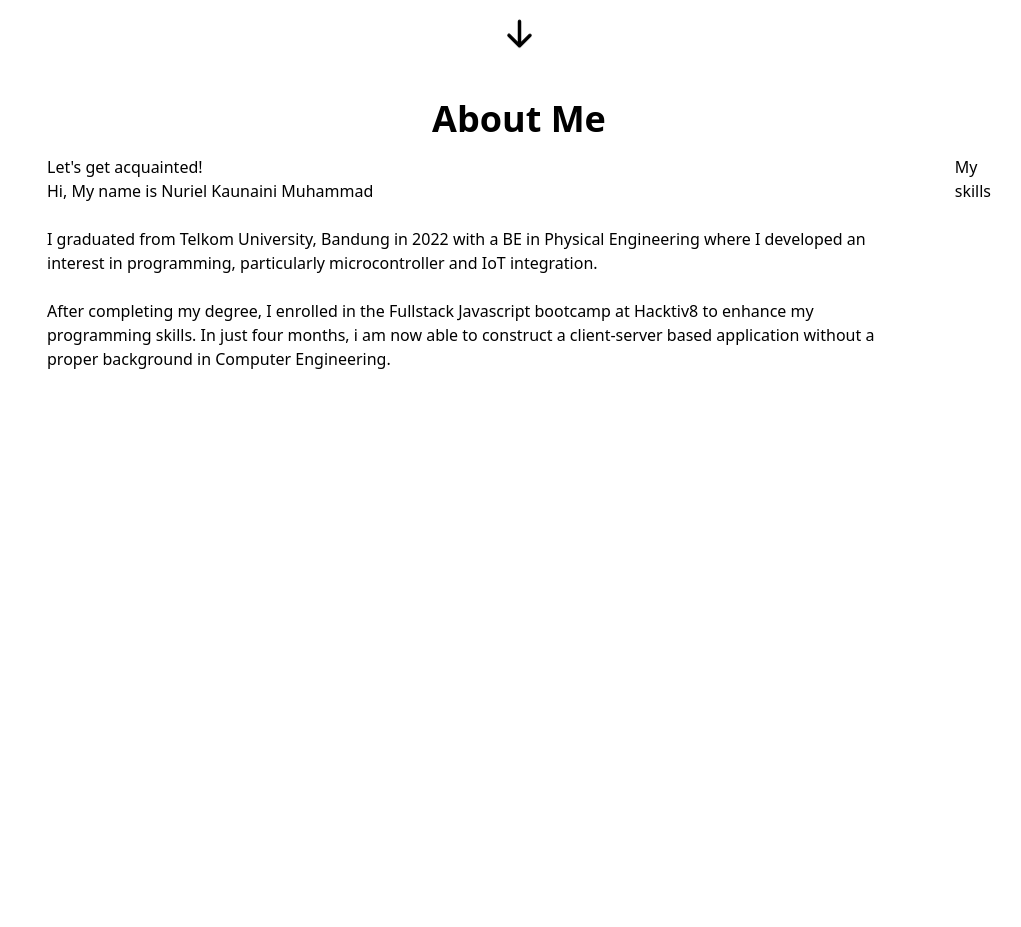
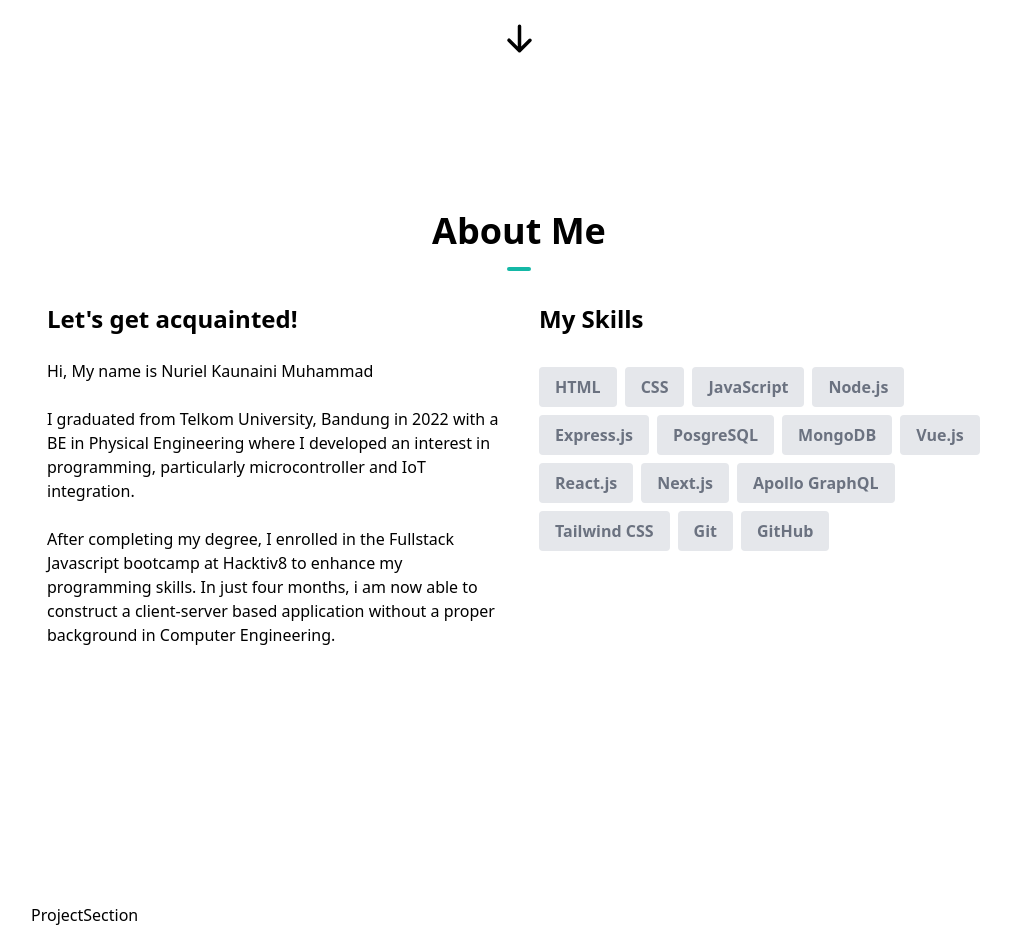
Before and after one commit to pleb00/personal-portfolio, a Next.js app: page / in a window 1280 px wide. Shown: the part 620-1547 px from the top of the page, without its empty margins (121-1142 px from the left). Before the commit the page ends 1007 px from the top, so only its background shows below. Built offline with nearby package versions, Linux system fonts and the light colour scheme.

Commit message:
feat: about me and skills added

```diff
--- a/app/page.tsx
+++ b/app/page.tsx
@@ -1,5 +1,6 @@
 import HeroSection from "@/components/HeroSection"
 import AboutSection from "@/components/AboutSection"
+import ProjectSection from "@/components/ProjectSection"
 
 
 export default function Home() {
@@ -8,6 +9,7 @@
 
       <HeroSection />
       <AboutSection />
+      <ProjectSection />
     </main>
   )
 }
--- a/components/AboutSection.tsx
+++ b/components/AboutSection.tsx
@@ -1,16 +1,35 @@
-"use client"
-import React from 'react'
+import React from "react"
+import Image from "next/image"
+
+const skills = [
+    { skill: "HTML" },
+    { skill: "CSS" },
+    { skill: "JavaScript" },
+    { skill: "Node.js" },
+    { skill: "Express.js" },
+    { skill: "PosgreSQL" },
+    { skill: "MongoDB" },
+    { skill: "Vue.js" },
+    { skill: "React.js" },
+    { skill: "Next.js" },
+    { skill: "Apollo GraphQL" },
+    { skill: "Tailwind CSS" },
+    { skill: "Git" },
+    { skill: "GitHub" },
+]
 
 const AboutSection = () => {
     return (
-        <section id='about'>
-            <div>
-                <h1 className='text-center font-bold text-4xl'>
+        <section id="about">
+            <div className="my-12 pb-12 md:pt-16 md:pb-48">
+                <h1 className="text-center font-bold text-4xl">
                     About Me
+                    <hr className="w-6 h-1 mx-auto my-4 bg-teal-500 border-0 rounded"></hr>
                 </h1>
-                <div className='flex flex-col space-y-10 items-stretch justify-center align-top md:flex-row md:text-left md:p-4 md:space-y-0 md:space-x-10  '>
-                    <div>
-                        <h1>
+
+                <div className="flex flex-col space-y-10 items-stretch justify-center align-top md:space-x-10 md:space-y-0 md:p-4 md:flex-row md:text-left">
+                    <div className="md:w-1/2 ">
+                        <h1 className="text-center text-2xl font-bold mb-6 md:text-left">
                             Let's get acquainted!
                         </h1>
                         <p>
@@ -25,13 +44,20 @@
                             After completing my degree, I enrolled in the Fullstack Javascript bootcamp at Hacktiv8 to enhance my programming skills. In just four months, i am now able to construct a client-server based application without a proper background in Computer Engineering.
                         </p>
                     </div>
-                    <div>
-                        <h1>
-                            My skills
-                        </h1>
-                        <p>
-
-                        </p>
+                    <div className="text-center md:w-1/2 md:text-left">
+                        <h1 className="text-2xl font-bold mb-6">My Skills</h1>
+                        <div className="flex flex-wrap flex-row justify-center z-10 md:justify-start">
+                            {skills.map((item, idx) => {
+                                return (
+                                    <p
+                                        key={idx}
+                                        className="bg-gray-200 px-4 py-2 mr-2 mt-2 text-gray-500 rounded font-semibold"
+                                    >
+                                        {item.skill}
+                                    </p>
+                                )
+                            })}
+                        </div>
                     </div>
                 </div>
             </div>
--- /dev/null
+++ b/components/ProjectSection.tsx
@@ -0,0 +1,10 @@
+"use client"
+import React from 'react'
+
+const ProjectSection = () => {
+    return (
+        <div>ProjectSection</div>
+    )
+}
+
+export default ProjectSection
```
